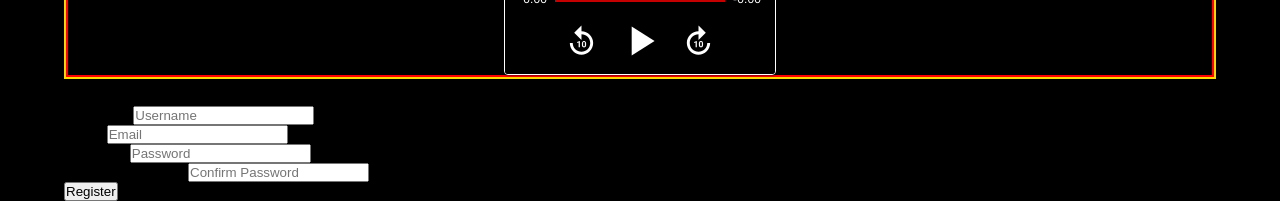
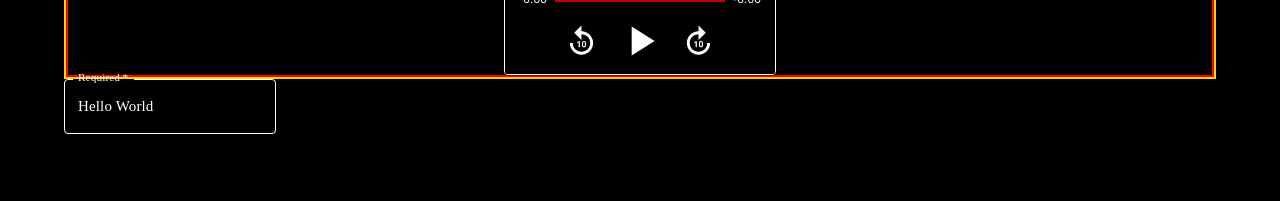
Before and after one commit to linusHernvall/born-to-die, a React (Vite) app in the folder client/: page / in a window 1280 px wide. Shown: the part 5464-5665 px from the top of the page. After the commit the page ends 5598 px from the top, so only its background shows below. Built offline with nearby package versions, Linux system fonts and the light colour scheme; a web font is replaced by a local one.

Commit message:
How to style an input

```diff
--- a/client/src/pages/Register.tsx
+++ b/client/src/pages/Register.tsx
@@ -1,6 +1,5 @@
-import { useMutation } from "@apollo/client";
+import { Box, TextField } from "@mui/material";
 import gql from "graphql-tag";
-import { useState } from "react";
 
 const REGISTER_USER = gql`
   mutation register(
@@ -27,82 +26,39 @@ const REGISTER_USER = gql`
 `;
 
 function Register() {
-  const [values, setValues] = useState({
-    username: "",
-    email: "",
-    password: "",
-    confirmPassword: "",
-  });
+  return (
+    <Box>
+      <TextField
+        required
+        id="outlined-required"
+        label="Required"
+        defaultValue="Hello World"
+        variant="outlined"
+        sx={{
+          "& .MuiInputBase-input": {
+            color: "white",
+          },
+          "& .MuiFormLabel-root.Mui-focused": {
+            color: "white", // Change label color when focused
+          },
+          "& .MuiOutlinedInput-root": {
+            "& fieldset": {
+              borderColor: "white", // Change default border color
+            },
 
-  const [registerUser, { loading, error }] = useMutation(REGISTER_USER, {
-    update(_, result) {
-      console.log(result);
-      // Redirect user or perform some other action
-    },
-    onError(err) {
-      console.error("Error registering user:", err);
-    },
-    variables: values,
-  });
-
-  const handleSubmit = (event: React.FormEvent) => {
-    event.preventDefault();
-    registerUser();
-  };
-
-  const handleChange = (event: React.ChangeEvent<HTMLInputElement>) => {
-    setValues({ ...values, [event.target.name]: event.target.value });
-  };
-
-  return (
-    <div>
-      <h2>Register</h2>
-      <form onSubmit={handleSubmit}>
-        <div>
-          <label>Username:</label>
-          <input
-            type="text"
-            name="username"
-            placeholder="Username"
-            value={values.username}
-            onChange={handleChange}
-          />
-        </div>
-        <div>
-          <label>Email:</label>
-          <input
-            type="email"
-            name="email"
-            placeholder="Email"
-            value={values.email}
-            onChange={handleChange}
-          />
-        </div>
-        <div>
-          <label>Password:</label>
-          <input
-            type="password"
-            name="password"
-            placeholder="Password"
-            value={values.password}
-            onChange={handleChange}
-          />
-        </div>
-        <div>
-          <label>Confirm Password:</label>
-          <input
-            type="password"
-            name="confirmPassword"
-            placeholder="Confirm Password"
-            value={values.confirmPassword}
-            onChange={handleChange}
-          />
-        </div>
-        <button type="submit">Register</button>
-      </form>
-      {loading && <p>Loading...</p>}
-      {error && <p>Error: {error.message}</p>}
-    </div>
+            "&:hover fieldset": {
+              borderColor: "orange", // Change border color on hover
+            },
+            "&.Mui-focused fieldset": {
+              borderColor: "yellow", // Change border color when focused
+            },
+            "&.Mui-error fieldset": {
+              borderColor: "red", // Change border color when there's an error
+            },
+          },
+        }}
+      />
+    </Box>
   );
 }
 
```
